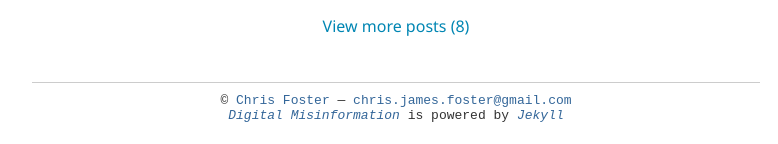
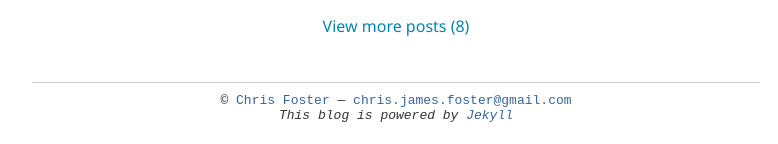
Before and after one commit to chrisfosterelli/chrisfosterelli.github.io, a Jekyll site: the page built from index.html, in a window 1280 px wide and 900 px high, scrolled down 2145 px. Shown: the part 753-897 px from the top of the window, without its empty margins (243-1021 px from the left). Built offline with Jekyll 4.4.1, drawn with Linux system fonts in a browser that asks for light colours; some web fonts are replaced.

Commit message:
Remove references to 'Digital Misinformation'

```diff
--- a/_layouts/default.html
+++ b/_layouts/default.html
@@ -3,7 +3,8 @@
   <head>
     <meta charset="utf-8">
     <meta name="author" content="Chris Foster">
-    <title>{{page.title}} - Digital Misinformation</title>
+    <meta name="viewport" content="width=device-width">
+    <title>{{page.title}} - Chris Foster</title>
     <link rel="stylesheet" href="main.css" type="text/css">
     <link rel="stylesheet" href="syntax.css" type="text/css">
     <script type="text/javascript">
@@ -44,8 +45,7 @@
           <a href="http://twitter.com/chrisfosterelli">Chris Foster</a> &mdash;
           <a href="mailto:chris.james.foster@gmail.com">chris.james.foster@gmail.com</a>
           <br>
-          <i><a href="/">Digital Misinformation</a></i> is powered by
-          <i><a href="http://jekyllrb.com/">Jekyll</a></i>
+          <i>This blog is powered by <a href="http://jekyllrb.com/">Jekyll</a></i>
         </div>
       </div>
     </div>
```
